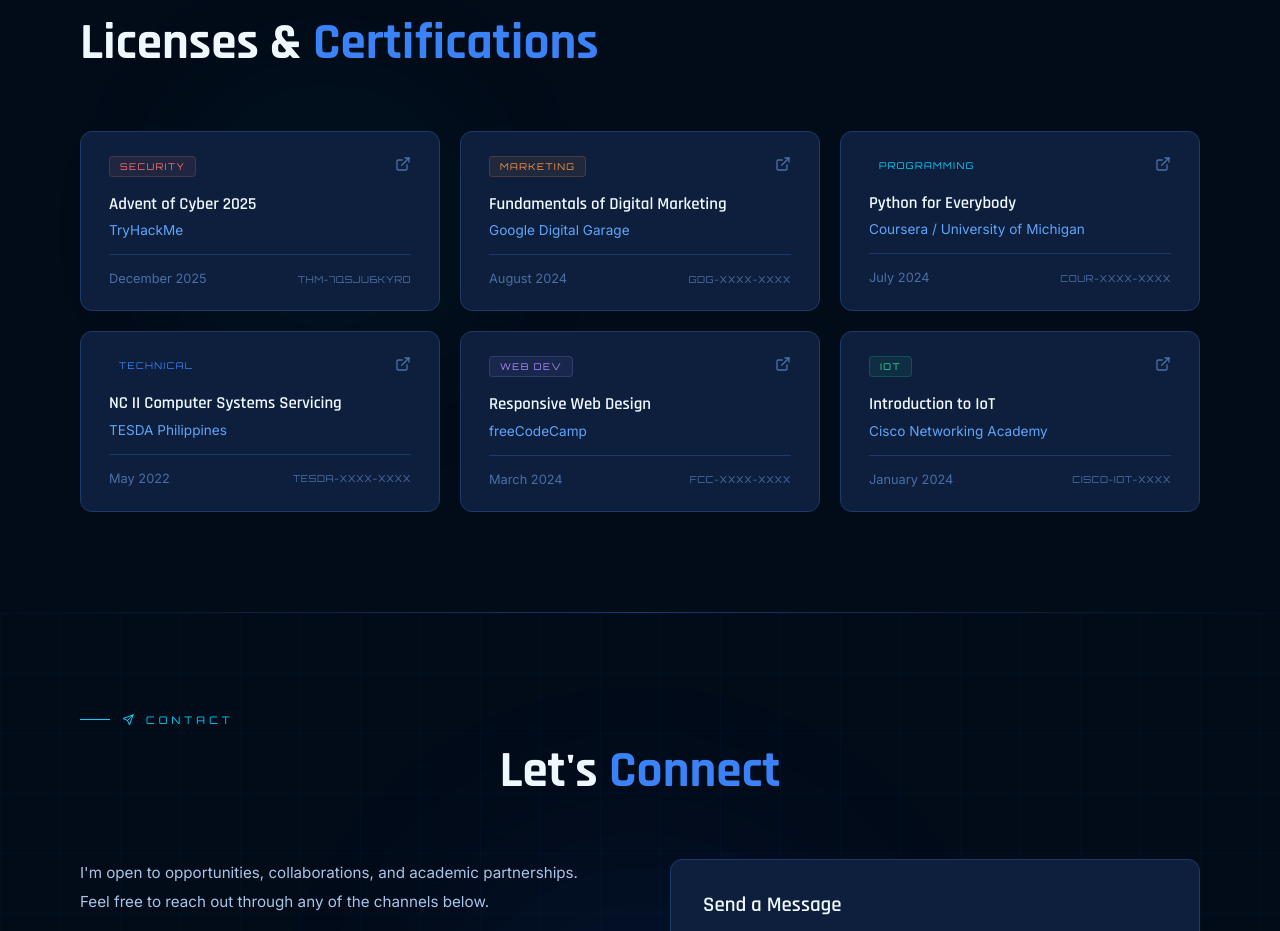
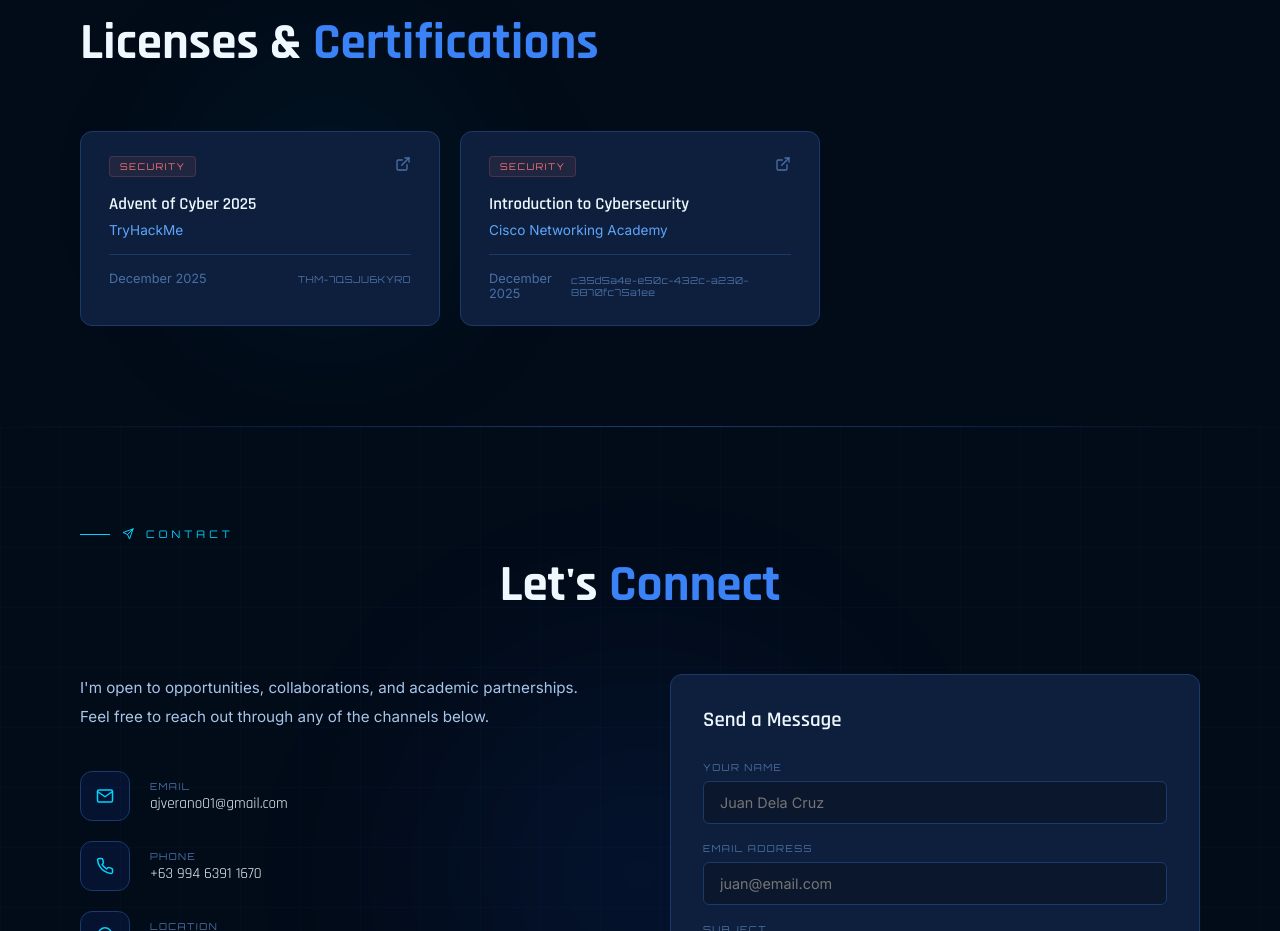
Before and after one commit to seanio777/verano-portfolio, a React (Vite) app: page / in a window 1280 px wide. Shown: the part 5547-6478 px from the top of the page. Built offline with nearby package versions, Linux system fonts and the light colour scheme.

Commit message:
Update Cisco Intro to Cybersecurity certificate details

```diff
--- a/src/components/Certificates.jsx
+++ b/src/components/Certificates.jsx
@@ -11,44 +11,12 @@
     category: 'Security',
   },
   {
-    title: 'Fundamentals of Digital Marketing',
-    issuer: 'Google Digital Garage',
-    date: 'August 2024',
-    credentialId: 'GDG-XXXX-XXXX',
-    link: 'https://google.com',
-    category: 'Marketing',
-  },
-  {
-    title: 'Python for Everybody',
-    issuer: 'Coursera / University of Michigan',
-    date: 'July 2024',
-    credentialId: 'COUR-XXXX-XXXX',
-    link: 'https://coursera.org',
-    category: 'Programming',
-  },
-  {
-    title: 'NC II Computer Systems Servicing',
-    issuer: 'TESDA Philippines',
-    date: 'May 2022',
-    credentialId: 'TESDA-XXXX-XXXX',
-    link: 'https://tesda.gov.ph',
-    category: 'Technical',
-  },
-  {
-    title: 'Responsive Web Design',
-    issuer: 'freeCodeCamp',
-    date: 'March 2024',
-    credentialId: 'FCC-XXXX-XXXX',
-    link: 'https://freecodecamp.org',
-    category: 'Web Dev',
-  },
-  {
-    title: 'Introduction to IoT',
+    title: 'Introduction to Cybersecurity',
     issuer: 'Cisco Networking Academy',
-    date: 'January 2024',
-    credentialId: 'CISCO-IOT-XXXX',
-    link: 'https://cisco.com',
-    category: 'IoT',
+    date: 'December 2025',
+    credentialId: 'c35d5a4e-e50c-432c-a230-8870fc75a1ee',
+    link: 'https://www.credly.com/badges/c35d5a4e-e50c-432c-a230-8870fc75a1ee/public_url',
+    category: 'Security',
   },
 ]
 
```
